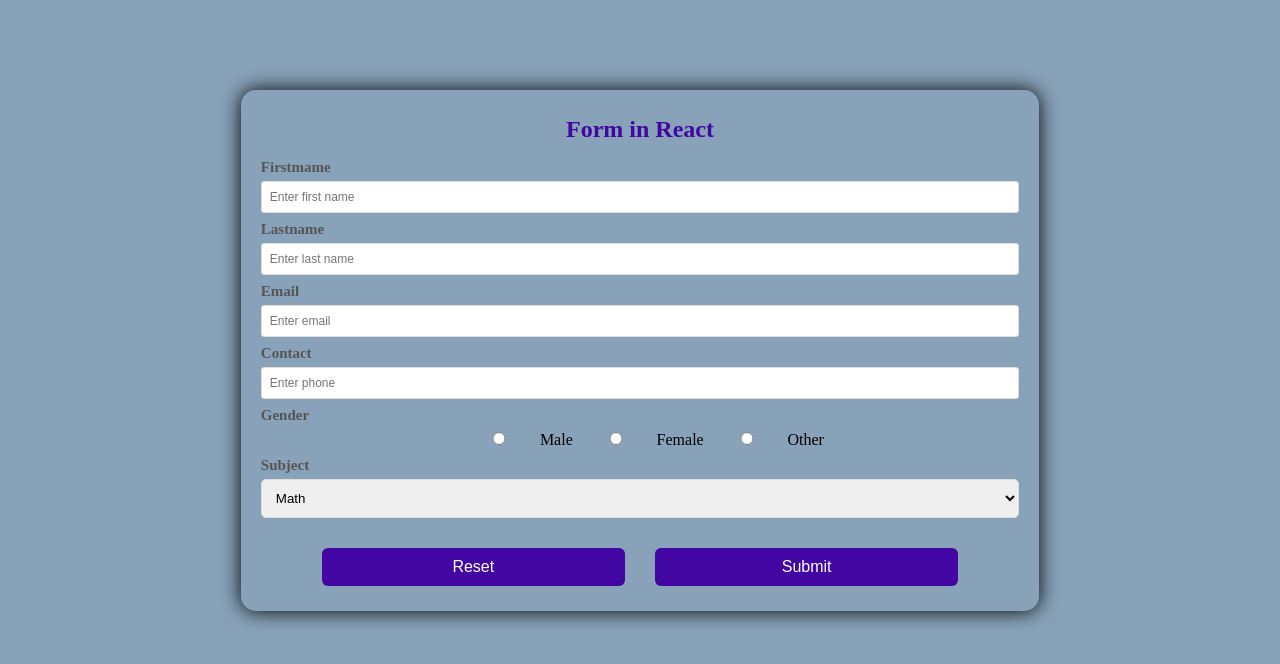
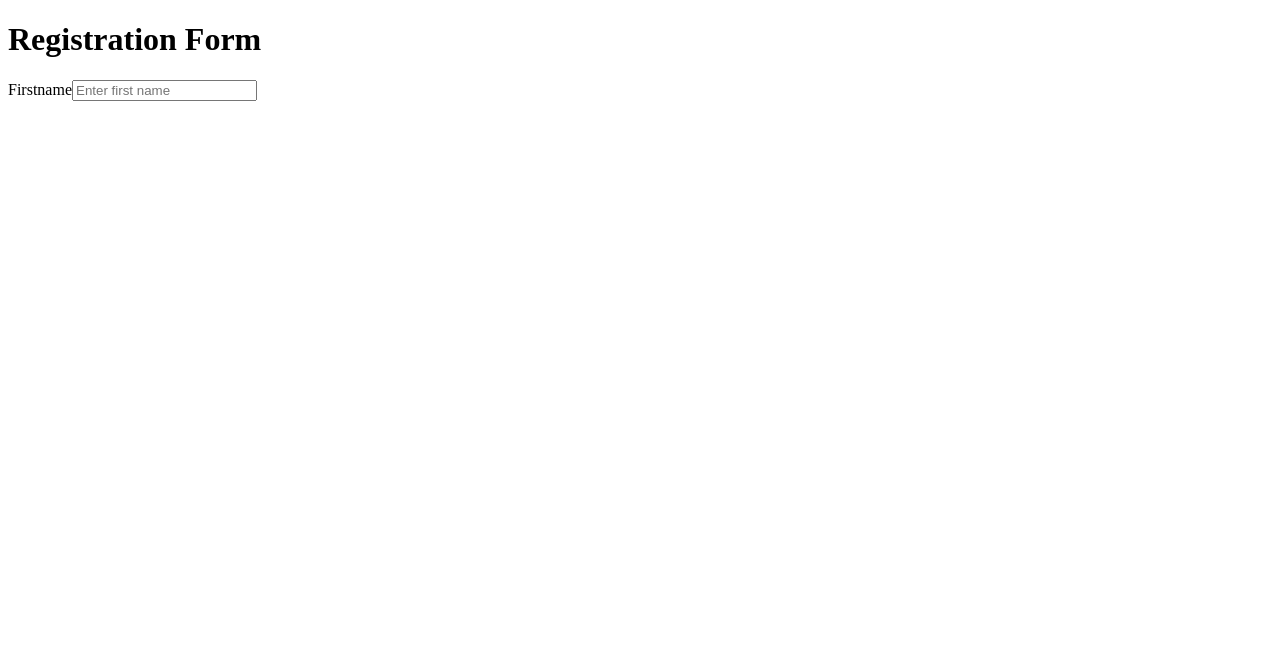
Before and after one commit to afeefnk/React_JS, a React (Create React App) app in the folder my-apps/: page / in a window 1280 px wide. Shown: the top 664 px of the page. Built offline with nearby package versions, Linux system fonts and the light colour scheme.

Commit message:
Create a new form called Myform and import to it in App.jsx

```diff
--- a/my-apps/src/App.jsx
+++ b/my-apps/src/App.jsx
@@ -2,7 +2,8 @@
 // import "./App.css";
 // import FoodKeys from "./Components/FoodKeys";
 // import Keys from "./Components/Keys.jsx";
-import Form from "./Components/Form";
+// import Form from "./Components/Form";
+import MyForm from "./Components/MyForm";
 
 function App() {
   // const [count, setCount] = useState(0);
@@ -74,7 +75,8 @@ function App() {
         </button> */}
         {/* <Keys/> */}
         {/* <FoodKeys/> */}
-        <Form/>
+        {/* <Form/> */}
+        <MyForm/>
       </div>
     </>
   );
--- /dev/null
+++ b/my-apps/src/Components/MyForm.js
@@ -0,0 +1,15 @@
+import React from 'react'
+
+const MyForm = () => {
+  return (
+    <div>
+      <h1>Registration Form</h1>
+      <form>
+        <label htmlFor="firstname">Firstname</label>
+        <input type="text" placeholder='Enter first name' name='firstname' />
+      </form>
+    </div>
+  )
+}
+
+export default MyForm
```
